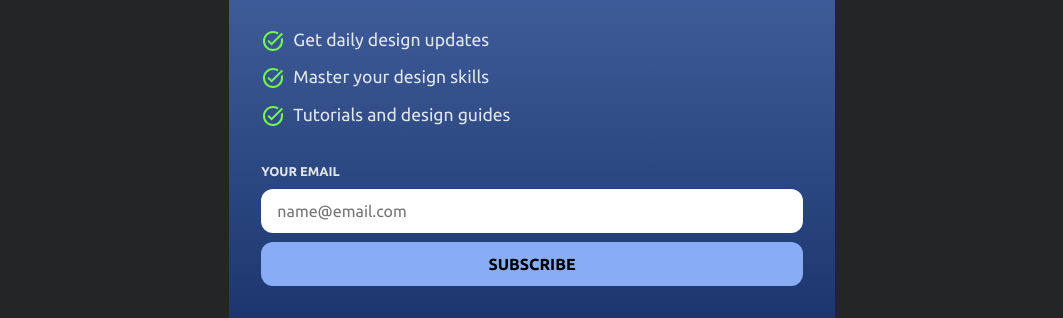
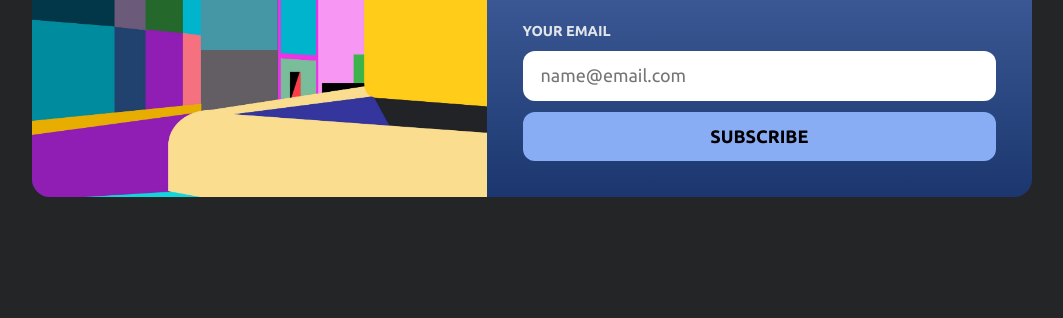
Before and after one commit to petryca/esme-signup-box, a plain HTML site: page index.html in a window 1280 px wide. Shown: the part 482-800 px from the top of the page, without its empty margins (108-1171 px from the left). Drawn offline with Linux system fonts and the light colour scheme.

Commit message:
complete

```diff
--- a/style.css
+++ b/style.css
@@ -52,7 +52,8 @@ body {
 }
 
 .icon-list li::before {
-    content: url(media/task_alt_24dp_75FB4C_FILL0_wght400_GRAD0_opsz24.svg);
+    content: url(media/icon.svg);
+
 }
 
 form {
@@ -84,3 +85,26 @@ button {
     border: none;
     border-radius: 12px;
 }
+
+@media (min-width: 600px) {
+
+    html {
+        font-size: 18px;
+    }
+
+    .subscribe-box {
+        grid-template-columns: 1fr 1.2fr;
+        min-height: auto;
+    }
+
+}
+
+@media (min-width: 1000px) {
+
+    .subscribe-box {
+        width: 1000px;
+        border-radius: 1rem;
+        overflow: hidden;
+    }
+
+}
```
Also changed, not shown: media/icon.svg (renamed from media/task_alt_24dp_75FB4C_FILL0_wght400_GRAD0_opsz24.svg).
